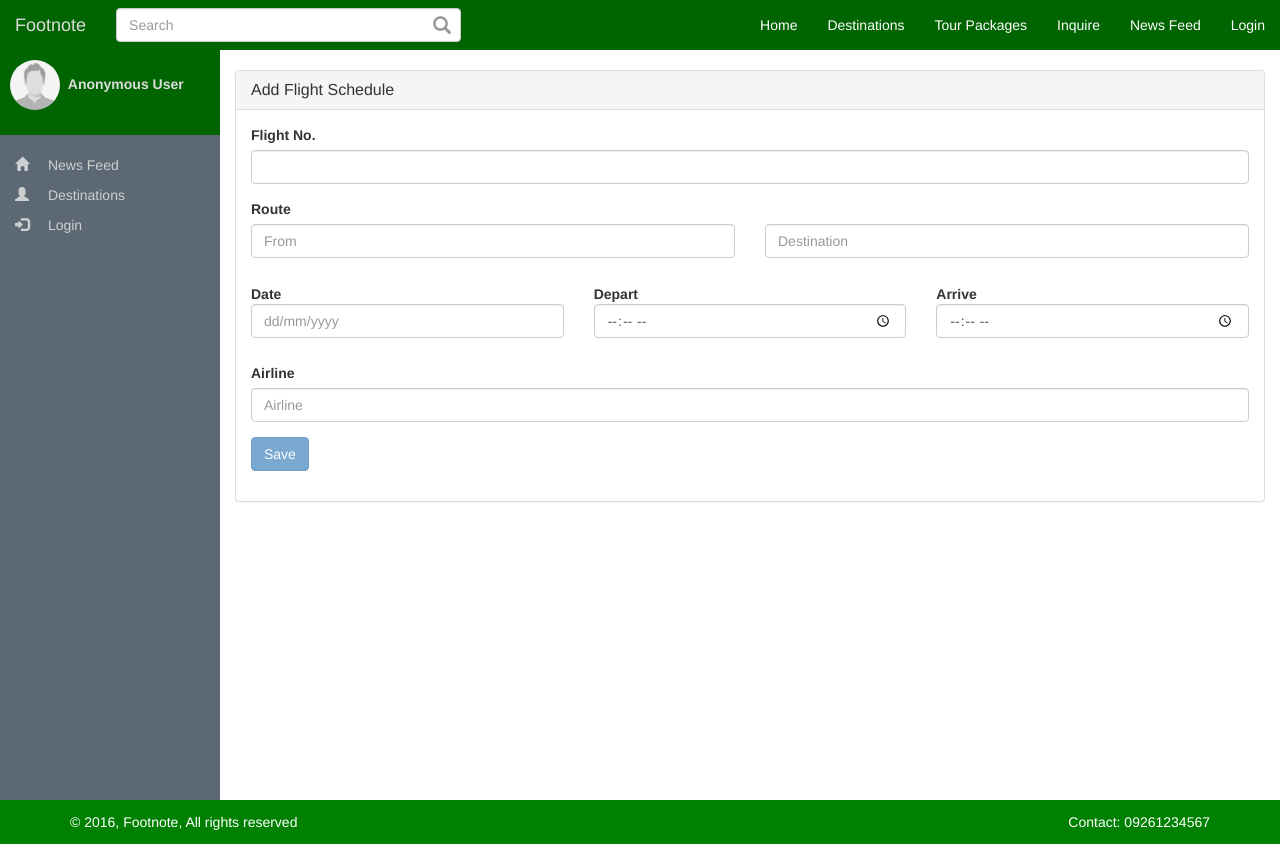
After one commit to leomarbucud/fn, a PHP site: page /fn/flight.schedules.php?action=add in a window 1280 px wide. The commit adds this page. Run offline with PHP 8.4, Linux system fonts and the light colour scheme; some libraries are stand-ins or nearby versions.

Commit message:
Flight schedule page admin panel View flight schedules add flight schedules

```diff
--- a/assets/js/footnote.js
+++ b/assets/js/footnote.js
@@ -255,7 +255,7 @@ var footnote = (function($, document) {
             function($) {
                 var tomorrow = new Date();
                 tomorrow.setDate(tomorrow.getDate() + 1);
-                $("#book-date").datepicker({
+                $("#book-date, #flight-date").datepicker({
                     autoclose: true,
                     startDate: tomorrow
                 });
--- /dev/null
+++ b/flight.schedules.php
@@ -0,0 +1,29 @@
+<?php
+
+require_once 'config.php';
+
+require_once 'function/function.http.php';
+
+require_once 'class/class.session.php';
+require_once 'class/class.db.php';
+require_once 'class/class.upload.php';
+require_once 'class/class.email.php';
+
+
+include_once 'include/include.header.php';
+
+$action = httpGet('action');
+
+if($action == 'add') {
+	include_once 'include/include.admin.add.flight.schedule.php';
+} elseif($action == 'save') {
+	require_once 'action/action.add.flight.schedule.php';
+	include_once 'include/include.admin.flight.schedules.php';
+} elseif($action == 'send_email') {
+	require_once 'action/action.response.inquiry.php';
+	include_once 'include/include.admin.inquiries.php';
+} else {
+	include_once 'include/include.admin.flight.schedules.php';
+}
+
+include_once 'include/include.footer.php';
--- /dev/null
+++ b/include/include.admin.add.flight.schedule.php
@@ -0,0 +1,77 @@
+<?php
+$s = new Session;
+?>
+<div class="row-offcanvas row-offcanvas-left">
+    <div id="sidebar" class="sidebar-offcanvas">
+        <?php include_once 'include/include.side.bar.php'; ?>
+    </div>
+    <div id="main">
+        <div class="col-md-12">
+            <p class="visible-xs">
+                <button type="button" class="btn btn-primary btn-xs" data-toggle="offcanvas"><i class="glyphicon glyphicon-chevron-left"></i></button>
+            </p>
+            <div class="admin-page">
+                <div class="panel panel-default">
+                    <div class="panel-heading">
+                        <h3 class="panel-title">Add Flight Schedule</h3>
+                    </div>
+                    <div class="panel-body">
+                        <?php if(isset($save)) : if($save) : ?>
+                        <div class="alert alert-success alert-dismissible" role="alert">
+                            <button type="button" class="close" data-dismiss="alert" aria-label="Close"><span aria-hidden="true">&times;</span></button>
+                            <strong>Successfully updated!</strong>
+                        </div>
+                        <?php endif; endif; ?>
+                        <form action="<?=$config['url']['base_path']?>/flight.schedules.php?action=save" method="POST" data-toggle="validator" role="form">
+                            <div class="form-group">
+                                <label for="flight_no" class="control-label">Flight No.</label>
+                                <input type="text" class="form-control" id="flight_no" name="flight_number" required>
+                                <div class="help-block with-errors"></div>
+                            </div>
+                            <div class="form-group">
+                                <label class="control-label">Route</label>
+                                <div class="form-inline row">
+                                    <div class="form-group col-sm-6">
+                                        <input type="text" name="flight_from" class="form-control" id="from" placeholder="From" value="" required>
+                                        <div class="help-block with-errors"></div>
+                                    </div>
+                                    <div class="form-group col-sm-6">
+                                        <input type="text" name="flight_to" class="form-control" id="to" placeholder="Destination" value="" required>
+                                        <div class="help-block with-errors"></div>
+                                    </div>
+                                </div>
+                            </div>
+                            <div class="form-group">
+                                <div class="form-inline row">
+                                    <div class="form-group col-sm-4">
+                                        <label for="" class="control-label">Date</label>
+                                        <input id="flight-date" type="text" data-toggle="datepicker" class="form-control" name="date" required placeholder="dd/mm/yyyy" />
+                                        <div class="help-block with-errors"></div>
+                                    </div>
+                                    <div class="form-group col-sm-4">
+                                        <label for="" class="control-label">Depart</label>
+                                        <input type="time" name="depart" id="depart" class="form-control" placeholder="00:00" value=""  required>
+                                        <div class="help-block with-errors"></div>
+                                    </div>
+                                    <div class="form-group col-sm-4">
+                                        <label for="" class="control-label">Arrive</label>
+                                        <input type="time" name="arrive" id="arrive" class="form-control" placeholder="00:00" value=""  required>
+                                        <div class="help-block with-errors"></div>
+                                    </div>
+                                </div>
+                            </div>
+                            <div class="form-group">
+                                <label for="address" class="control-label">Airline</label>
+                                <input type="text" class="form-control" id="airline" name="airline" placeholder="Airline" value="" required>
+                                <div class="help-block with-errors"></div>
+                            </div>
+                            <div class="form-group">
+                                <button type="submit" class="btn btn-primary">Save</button>
+                            </div>
+                        </form>
+                    </div>
+                </div>
+            </div>
+        </div>
+    </div>
+</div>
--- a/include/include.side.bar.php
+++ b/include/include.side.bar.php
@@ -42,9 +42,10 @@
     <ul>
         <li><a href="<?=$config['url']['base_path']?>/places.php"><span class="glyphicon glyphicon-map-marker"></span> Places</a></li>
         <li><a href="<?=$config['url']['base_path']?>/gallery.php"><span class="glyphicon glyphicon-picture"></span> Gallery</a></li>
-        <li><a href="<?=$config['url']['base_path']?>/packages.php"><span class="glyphicon glyphicon-picture"></span> Tour Packages</a></li>
+        <li><a href="<?=$config['url']['base_path']?>/packages.php"><span class="glyphicon glyphicon-briefcase"></span> Tour Packages</a></li>
         <li><a href="<?=$config['url']['base_path']?>/admin.bookings.php"><span class="glyphicon glyphicon-book"></span> Bookings</a></li>
-        <li><a href="<?=$config['url']['base_path']?>/inquiries.php"><span class="glyphicon glyphicon-book"></span> Inquiries</a></li>
+        <li><a href="<?=$config['url']['base_path']?>/inquiries.php"><span class="glyphicon glyphicon-list-alt"></span> Inquiries</a></li>
+        <li><a href="<?=$config['url']['base_path']?>/flight.schedules.php"><span class="glyphicon glyphicon-globe"></span> Flight Schedules</a></li>
     </ul>
     <?php endif; ?>
     <hr>
```
Also changed, not shown: action/action.add.flight.schedule.php (added, +56 -0 lines), include/include.admin.flight.schedules.php (added, +98 -0 lines).
